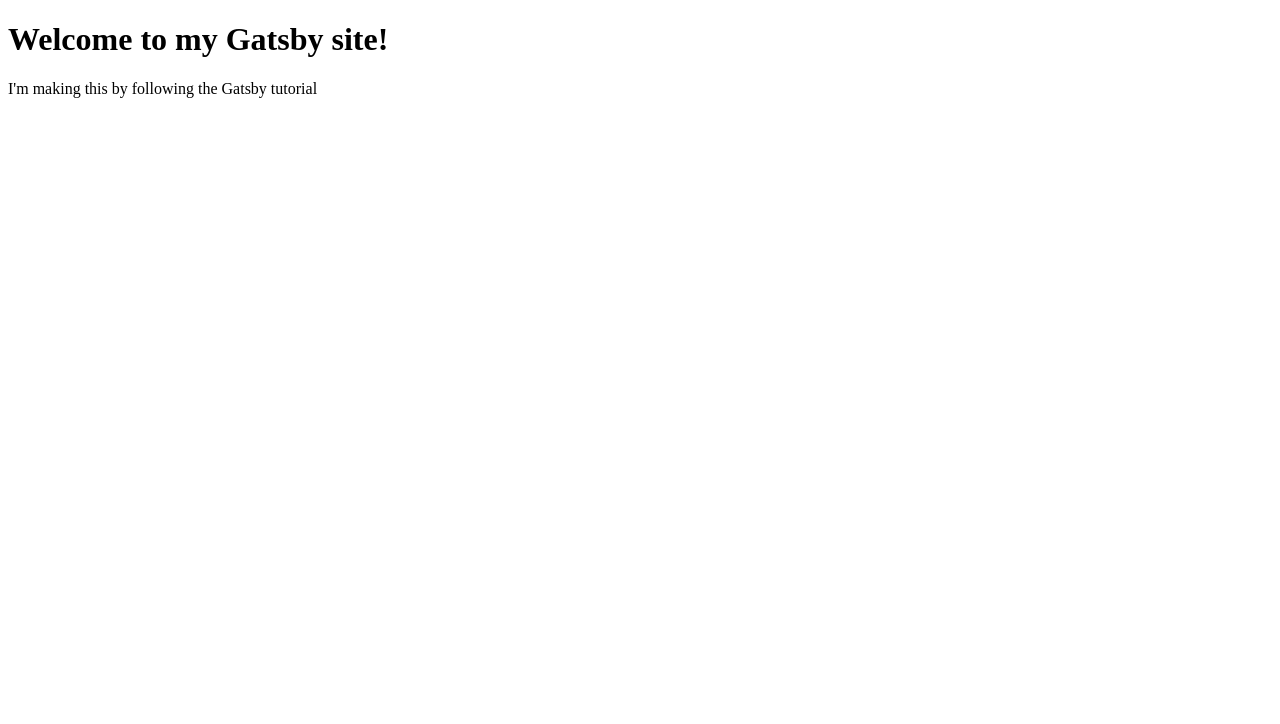
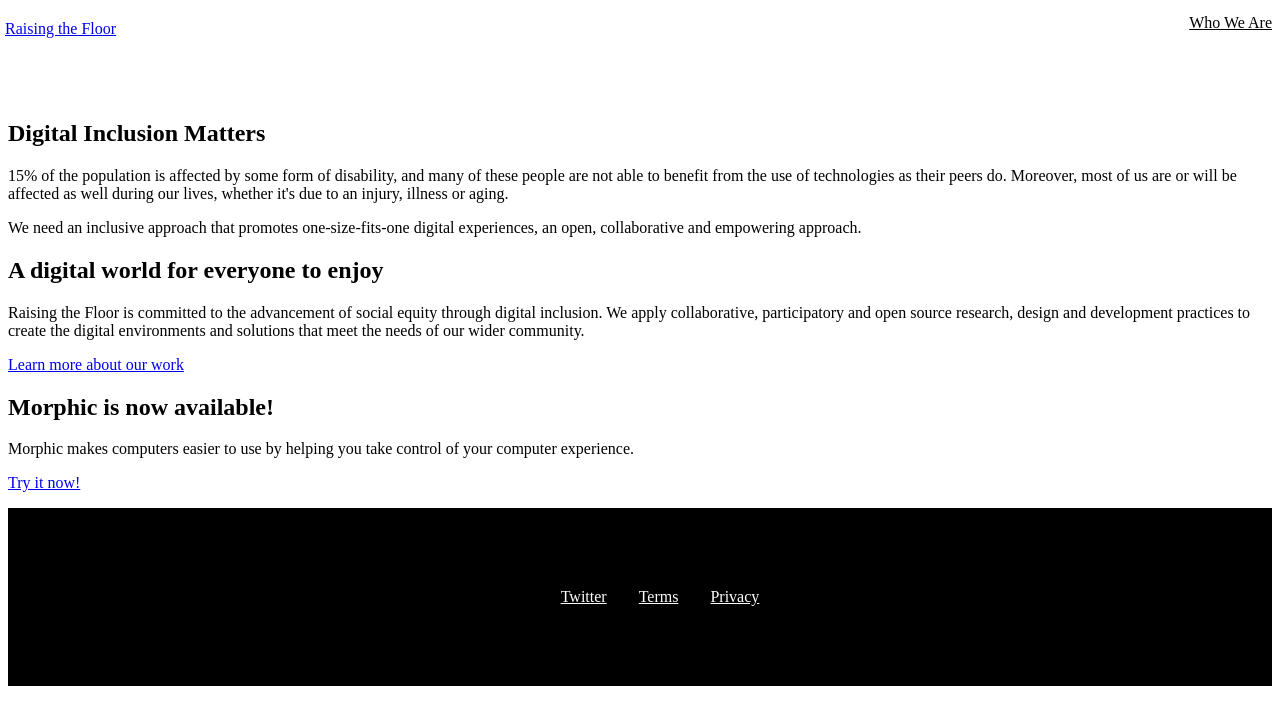
Before and after one commit to ipeinado/rtf22, a Gatsby site: page / in a window 1280 px wide. Built offline with nearby package versions, Linux system fonts and the light colour scheme; Gatsby itself is replaced by a stand-in of ours.

Commit message:
first pages and layout component

```diff
--- /dev/null
+++ b/src/components/layout.js
@@ -0,0 +1,43 @@
+import * as React from 'react'
+import { Link } from 'gatsby'
+
+import {
+         banner,
+         brand,
+         nav,
+         navLinks,
+         navLinkItem,
+         navLinkText,
+         footer,
+         footerLinks,
+         footerLinkItem,
+         footerLinkText
+        } from './layout.module.css';
+
+const Layout = ({ pageTitle, children }) => {
+  return (
+    <div>
+      <title>{pageTitle}</title>
+      <header role="banner" className={banner}>
+        <Link to="/" className={brand}>Raising the Floor</Link>
+        <nav className={nav}>
+          <ul className={navLinks}>
+            <li className={navLinkItem}><Link to="/who-we-are" className={navLinkText}>Who We Are</Link></li>
+          </ul>
+        </nav>
+      </header>
+      <main>
+        {children}
+      </main>
+      <footer role="contentinfo" className={footer}>
+        <ul className={footerLinks}>
+          <li className={footerLinkItem}><a href="https://twitter.com/raisingthefloor" className={footerLinkText}>Twitter</a></li>
+          <li className={footerLinkItem}><Link to="/" className={footerLinkText}>Terms</Link></li>
+          <li className={footerLinkItem}><Link to="/" className={footerLinkText}>Privacy</Link></li>
+        </ul>
+      </footer>
+    </div>
+  )
+}
+
+export default Layout
--- /dev/null
+++ b/src/components/layout.module.css
@@ -0,0 +1,74 @@
+.banner {
+  background-color: #fff;
+  display: flex;
+  flex-direction: row;
+  flex-wrap: nowrap;
+  align-items: center;
+  justify-content: space-between;
+  padding: 0;
+  margin-left: auto;
+  margin-right: auto;
+}
+
+.brand {
+  height: 5rem;
+  margin-left: -0.1875rem;
+  padding-top: 0.75rem;
+  z-index: 20;
+}
+
+.nav {
+  display: flex;
+  height: 5rem;
+  margin-right: -1.25rem;
+}
+
+.navLinks {
+  display: flex;
+  flex-direction: row;
+  list-style: none;
+  margin-top: 0;
+}
+
+.navLinkItem {
+  background-color: #fff;
+}
+
+.navLinkText {
+  background-color: #fff;
+  color: #000;
+  min-height: 3.125rem;
+  padding: 0 1.25rem;
+}
+
+.navLinkText:hover {
+  background-color: yellow;
+}
+
+.container {
+  margin: auto;
+  max-width: 992px;
+  font-family: sans-serif;
+}
+
+.footer {
+  background-color: #000;
+  display: flex;
+  flex-wrap: wrap;
+  margin: auto auto 0;
+  padding-bottom: 5rem;
+  padding-top: 5rem;
+}
+
+.footerLinks {
+  margin: 0 auto;
+}
+
+.footerLinkItem {
+  display: inline-block;
+}
+
+.footerLinkText {
+  padding: 1em;
+  color: #fff;
+}
--- a/src/pages/index.js
+++ b/src/pages/index.js
@@ -1,12 +1,30 @@
 import * as React from "react"
+import Layout from '../components/layout'
+
+import { Link } from 'gatsby'
 
 const IndexPage = () => {
   return (
-    <main>
-      <title>Home Page</title>
-      <h1>Welcome to my Gatsby site!</h1>
-      <p>I'm making this by following the Gatsby tutorial</p>
-    </main>
+    <Layout pageTitle="Home">
+      <section role="banner" className="container-fluid">
+        <h1>Digital Inclusion Matters</h1>
+      </section>
+      <section>
+      <p><span role="heading" aria-level="2">15% of the population</span> is affected by some form of disability, and many of these people are not able to benefit from the use of technologies as their peers do. Moreover, most of us are or will be affected as well during our lives, whether it's due to an injury, illness or aging.</p>
+
+      We need an inclusive approach that promotes one-size-fits-one digital experiences, an open, collaborative and empowering approach.
+      </section>
+      <section className="container">
+        <h2>A digital world for everyone to enjoy</h2>
+        <p>Raising the Floor is committed to the advancement of social equity through digital inclusion. We apply collaborative, participatory and open source research, design and development practices to create the digital environments and solutions that meet the needs of our wider community.</p>
+        <Link to="/">Learn more about our work</Link>
+      </section>
+      <section className="container">
+        <h2>Morphic is now available!</h2>
+        <p>Morphic makes computers easier to use by helping you take control of your computer experience.</p>
+        <p><a className="home-button" href="https://morphic.org/" title="Try Morphic">Try it now!</a></p>
+      </section>
+    </Layout>
   )
 }
 
```
Also changed, not shown: src/pages/who-we-are/index.js (added, +62 -0 lines).
